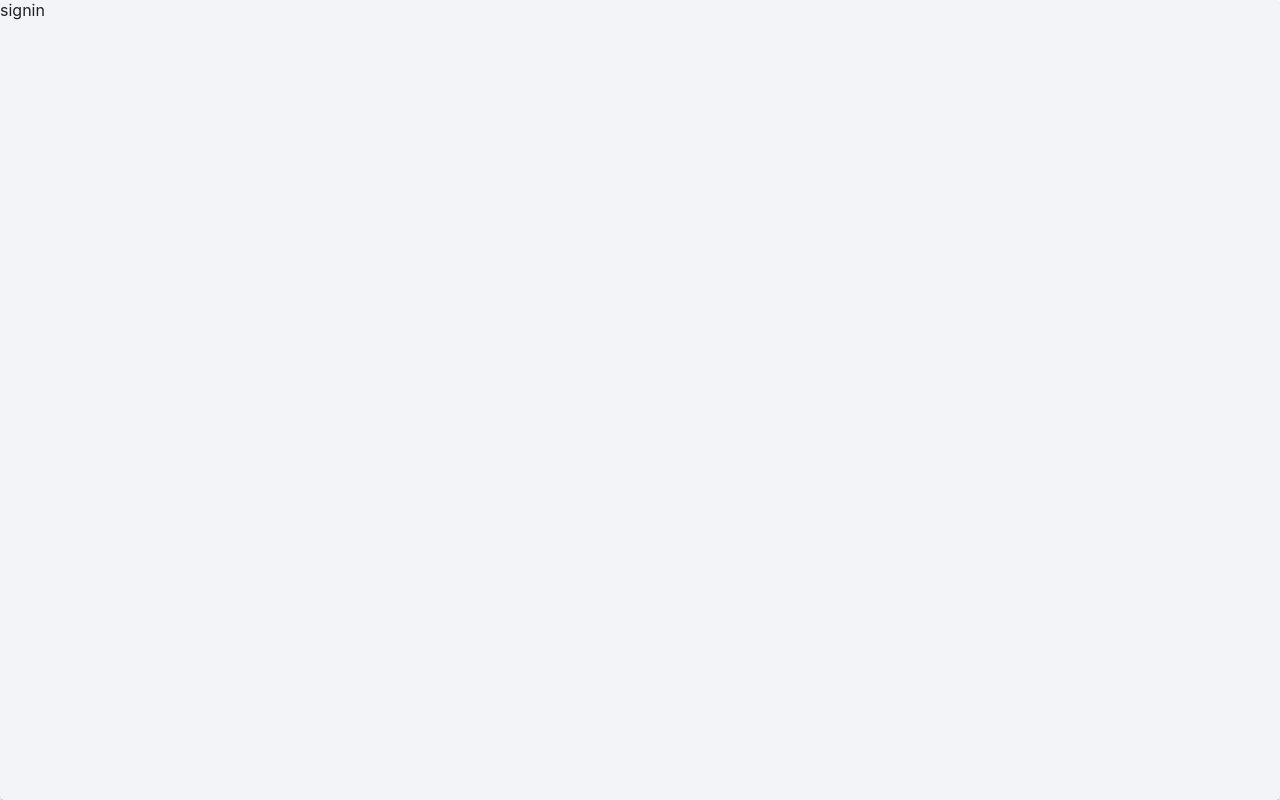
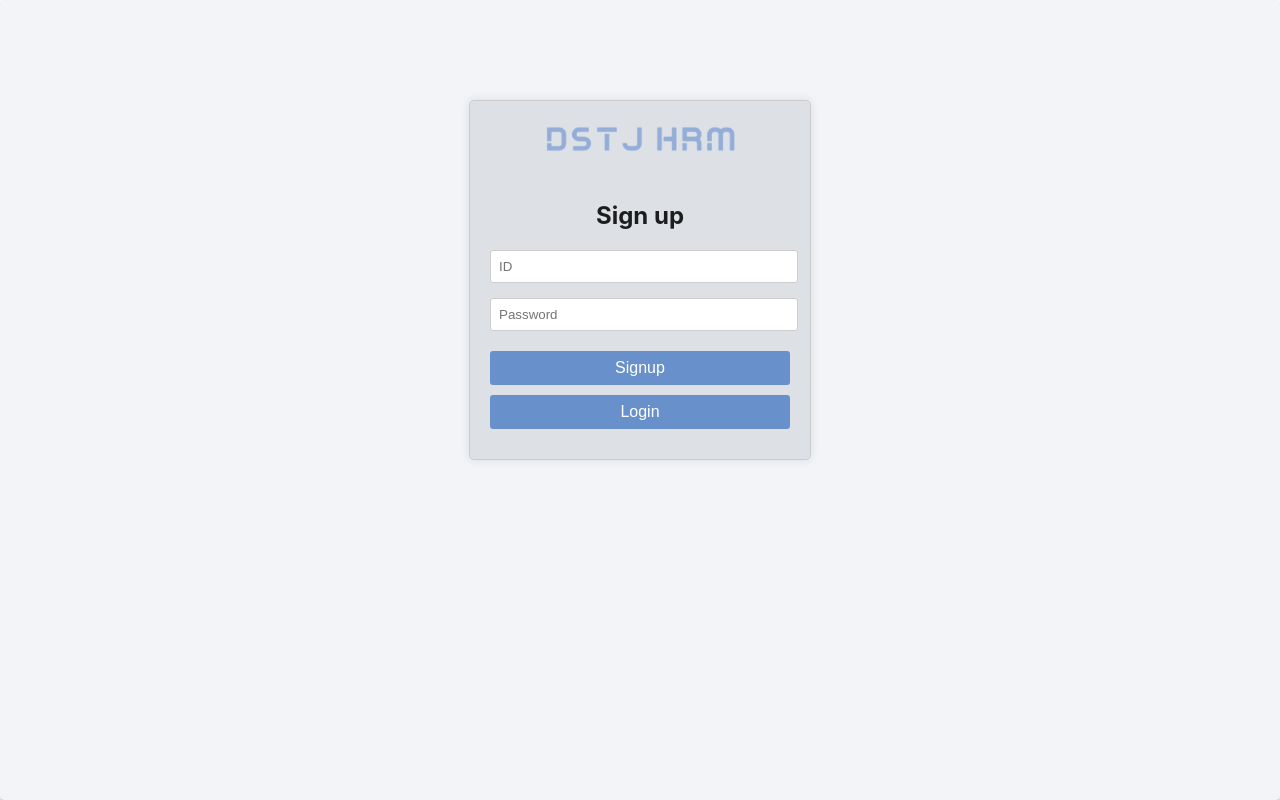
Before and after one commit to Modem924/frontend, a React (Create React App) app in the folder frontend/: page /signin in a window 1280 px wide. Built offline with nearby package versions, Linux system fonts and the light colour scheme.

Commit message:
path and signinscreen update

```diff
--- a/frontend/src/components/LoginScreen.js
+++ b/frontend/src/components/LoginScreen.js
@@ -12,7 +12,7 @@ const LoginScreen = () => {
 
     if (user) {
       alert('Login successful');
-      navigate('/dashboard');
+      navigate('/master');
     } else {
       alert('Invalid email or password');
     }
@@ -128,6 +128,7 @@ const LoginScreen = () => {
           {
             type: 'submit',
             style: styles.button,
+            onClick: () => navigate('/signin'),
             onMouseOver: (e) => e.target.style.backgroundColor = styles.buttonHover.backgroundColor,
             onMouseOut: (e) => e.target.style.backgroundColor = styles.button.backgroundColor,
           },
--- a/frontend/src/components/SigninScreen.js
+++ b/frontend/src/components/SigninScreen.js
@@ -1,7 +1,139 @@
+import React, { useState } from 'react';
+import { useNavigate } from 'react-router-dom';
+
 const SigninScreen = () => {
-    return (
-        <div>signin</div>
-    );
-}
+  const [id, setId] = useState('');
+  const [password, setPassword] = useState('');
+  const navigate = useNavigate();
+
+  const handleSignup = () => {
+    const users = JSON.parse(localStorage.getItem('users')) || [];
+    const userExists = users.some(user => user.id === id);
+
+    if (userExists) {
+      alert('User already exists');
+    } else {
+      users.push({ id: id, password });
+      localStorage.setItem('users', JSON.stringify(users));
+      alert('Signup successful');
+      navigate('/');
+    }
+  };
+
+  const styles = {
+    body: {
+      backgroundColor: '#DDE1E6',
+      margin: 0,
+      fontFamily: 'Arial, sans-serif',
+    },
+    signupContainer: {
+      width: '300px',
+      margin: '100px auto',
+      padding: '20px',
+      border: '1px solid #ccc',
+      borderRadius: '5px',
+      boxShadow: '0 0 10px rgba(0, 0, 0, 0.1)',
+      backgroundColor: '#DDE1E6',
+      textAlign: 'center',
+    },
+    logo: {
+      width: '200px',
+      marginBottom: '20px',
+    },
+    heading: {
+      textAlign: 'center',
+      marginBottom: '20px',
+    },
+    inputGroup: {
+      marginBottom: '15px',
+    },
+    input: {
+      width: 'calc(100% - 10px)',
+      padding: '8px',
+      border: '1px solid #ccc',
+      borderRadius: '3px',
+    },
+    buttonGroup: {
+      marginTop: '20px',
+    },
+    button: {
+      width: '100%',
+      padding: '8px',
+      border: 'none',
+      borderRadius: '3px',
+      backgroundColor: '#6890cb',
+      color: '#fff',
+      fontSize: '16px',
+      cursor: 'pointer',
+      marginBottom: '10px',
+    },
+    buttonHover: {
+      backgroundColor: '#697077',
+    },
+  };
+
+  return React.createElement(
+    'div',
+    { style: styles.signupContainer },
+    React.createElement('img', {
+      src: `${process.env.PUBLIC_URL}/DSTJ_logo.png`,
+      alt: 'Logo',
+      style: styles.logo,
+    }),
+    React.createElement('h2', { style: styles.heading }, 'Sign up'),
+    React.createElement(
+      'form',
+      null,
+      React.createElement(
+        'div',
+        { style: styles.inputGroup },
+        React.createElement('input', {
+          type: 'text',
+          value: id,
+          onChange: (e) => setId(e.target.value),
+          placeholder: 'ID',
+          style: styles.input,
+        })
+      ),
+      React.createElement(
+        'div',
+        { style: styles.inputGroup },
+        React.createElement('input', {
+          type: 'password',
+          value: password,
+          onChange: (e) => setPassword(e.target.value),
+          placeholder: 'Password',
+          style: styles.input,
+        })
+      ),
+      React.createElement(
+        'div',
+        { style: styles.buttonGroup },
+        React.createElement(
+          'button',
+          {
+            type: 'button',
+            onClick: handleSignup,
+            style: styles.button,
+            onMouseOver: (e) => e.target.style.backgroundColor = styles.buttonHover.backgroundColor,
+            onMouseOut: (e) => e.target.style.backgroundColor = styles.button.backgroundColor,
+          },
+          'Signup'
+        ),
+        React.createElement(
+          'button',
+          {
+            type: 'button',
+            onClick: () => navigate('/'),
+            style: styles.button,
+            onMouseOver: (e) => e.target.style.backgroundColor = styles.buttonHover.backgroundColor,
+            onMouseOut: (e) => e.target.style.backgroundColor = styles.button.backgroundColor,
+          },
+          'Login'
+        )
+      )
+    )
+  );
+};
 
 export default SigninScreen;
```
